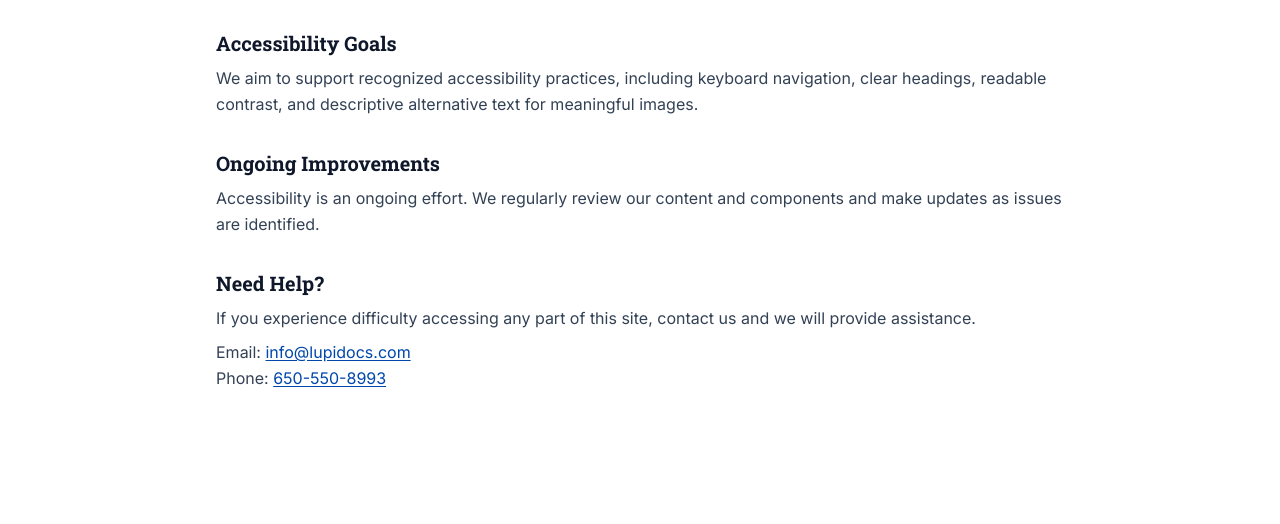
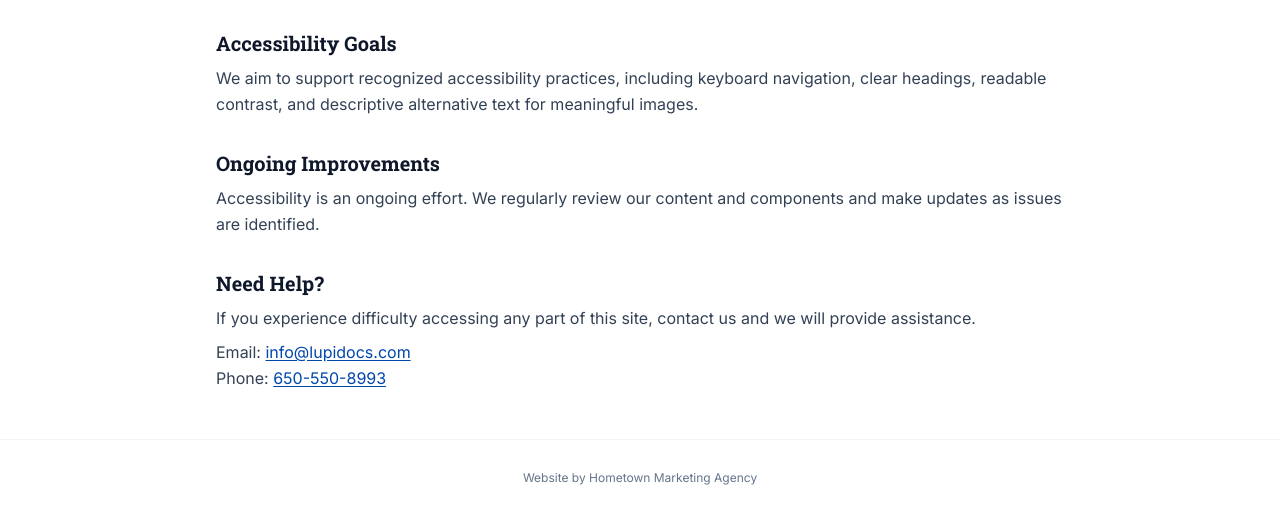
Before and after one commit to krcoffelt/LupiDocs, a website: page accessibility.html in a window 1280 px wide. Shown: the part 230-754 px from the top of the page. Drawn offline with Linux system fonts and the light colour scheme.

Commit message:
Add Hometown Marketing Agency footer backlink

```diff
--- a/accessibility.html
+++ b/accessibility.html
@@ -64,5 +64,13 @@
       </p>
     </section>
   </main>
+
+  <footer class="border-t border-slate-100 bg-white">
+    <div class="max-w-4xl mx-auto px-6 py-6 text-center">
+      <a href="https://hometownkc.agency" target="_blank" rel="noopener" class="text-xs text-slate-500 hover:text-lupi transition">
+        Website by Hometown Marketing Agency
+      </a>
+    </div>
+  </footer>
 </body>
 </html>
```
Also changed, not shown: index.html (+5 -0 lines), privacy.html (+8 -0 lines), sitemap.html (+8 -0 lines).
